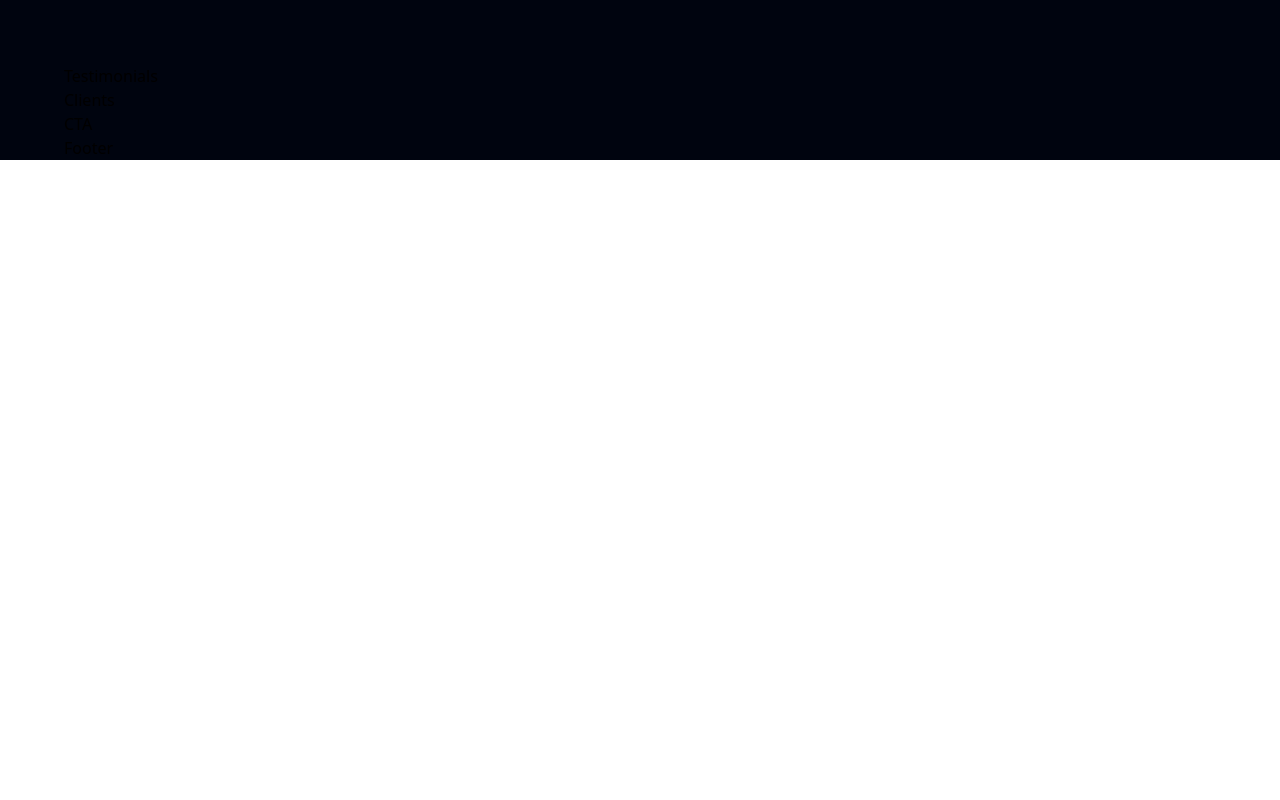
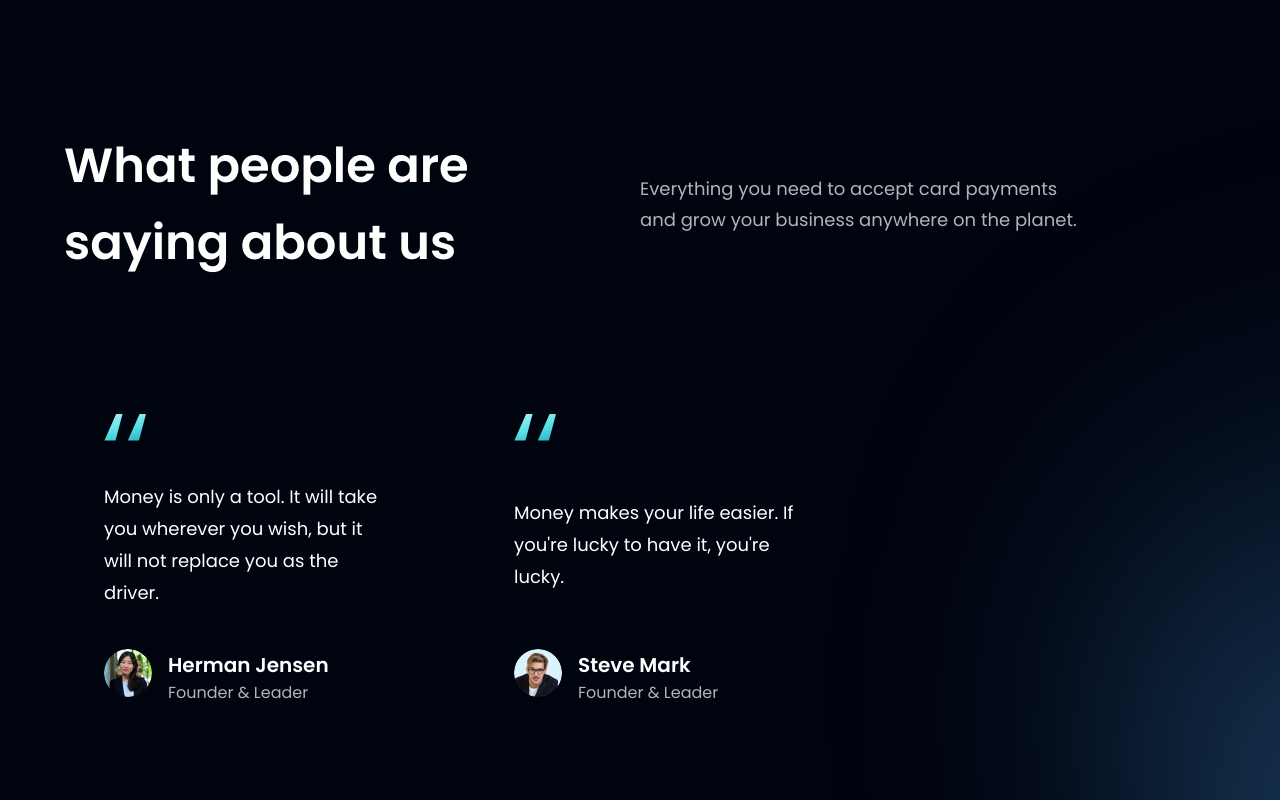
Before and after one commit to dtaccola/bank, a React (Vite) app: page / in a window 1280 px wide. Shown: the part 2740-3540 px from the top of the page. Before the commit the page ends 2900 px from the top, so only its background shows below. Built offline with nearby package versions, Linux system fonts and the light colour scheme.

Commit message:
testimonials

```diff
--- a/src/components/FeedbackCard.jsx
+++ b/src/components/FeedbackCard.jsx
@@ -1,9 +1,19 @@
-import React from 'react'
+import { quotes } from '../assets';
 
-const FeedbackCard = () => {
-  return (
-    <div>FeedbackCard</div>
-  )
-}
+const FeedbackCard = ({ content, name, title, img }) => (
+  <div className="flex justify-between flex-col px-10 py-12 rounded-[20px] max-w-[370px] md:mr-10 sm:mr-5 mr-0 my-5 feedback-card">
+    <img src={quotes} alt="double_quotes" className="w-[42px] h-[27px] object-contain" />
+    <p className="font-poppins font-normal text-[18px] leading-[32px] text-white my-10">{content}</p>
+
+    <div className="flex flex-row">
+      <img src={img} alt={name} className="w-[48px] h-[48px] rounded-full" />
+
+      <div className="flex flex-col ml-4">
+        <h4 className="font-poppins font-semibold text-[20px] leading-[32px] text-white">{name}</h4>
+        <p className="font-poppins font-normal text-[16px] leading-[24px] text-dimWhite">{title}</p>
+      </div>
+    </div>
+  </div>
+)
 
 export default FeedbackCard
--- a/src/components/Testimonials.jsx
+++ b/src/components/Testimonials.jsx
@@ -1,9 +1,26 @@
-import React from 'react'
+import { feedback } from "../constants";
+import styles from "../style";
+import FeedBackCard from './FeedbackCard';
 
-const Testimonials = () => {
-  return (
-    <div>Testimonials</div>
-  )
-}
+const Testimonials = () => (
+  <section id="clients" className={`${styles.paddingY} ${styles.flexCenter} flex-col relative`}>
+    <div className="absolute z-[0] w-[60%] h-[60%] -right-[50%] rounded-full blue__gradient" />
+
+    <div className="w-full flex justify-between items-center md:flex-row flex-col sm:mb-16 mb-6 relative z-[1]">
+      <h1 className={styles.heading2}>What people are <br className="sm:block hidden" /> saying about us</h1>
+
+      <div className="w-full md:mt-0 mt-6">
+        <p className={`${styles.paragraph} text-left max-w-[450px]`}>Everything you need to accept card payments and grow your business anywhere on the planet.</p>
+      </div>
+    </div>
+
+    <div className="flex flex-wrap sm:justify-start justify-center w-full feedback-container relative z-[1]">
+      {feedback.map((card) => (
+        <FeedBackCard key={card.id} {...card} />
+      ))}
+    </div>
+  </section>
+)
+
 
 export default Testimonials
```
